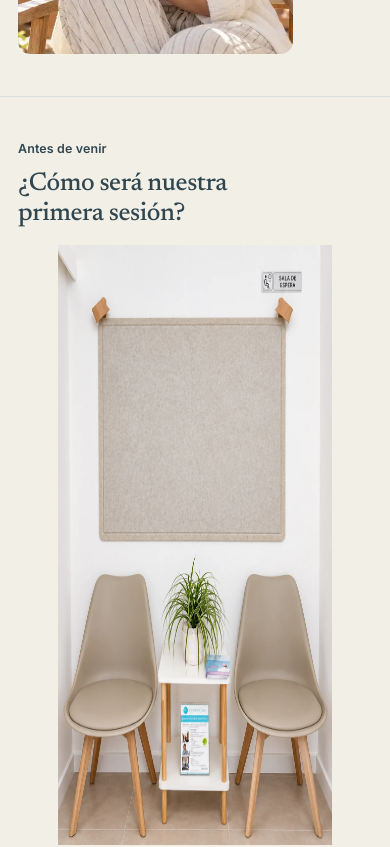
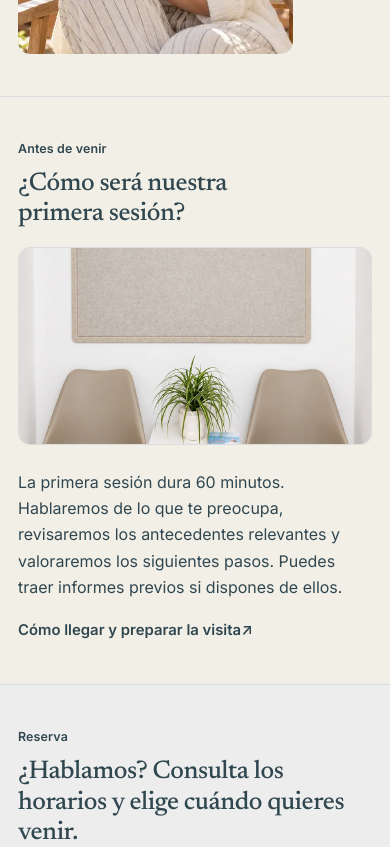
Before and after one commit to carolinasanchezgirona/Portfolio-Carolina, a Next.js app: page / in a window 390 px wide. Shown: the part 8220-9067 px from the top of the page. Built offline with nearby package versions, Linux system fonts and the light colour scheme.

Commit message:
Style first-visit photo across desktop and mobile

```diff
--- a/app/editorial.css
+++ b/app/editorial.css
@@ -1236,3 +1236,30 @@
   }
   .editorial-site .editorial-about-refined .editorial-about-photo img{max-height:345px;}
 }
+
+
+/* Imagen de acogida: primera visita, composición editorial responsive. */
+.editorial-site .editorial-first-visit-intro{min-width:0;}
+.editorial-site .editorial-first-visit-photo{
+  margin:22px 0 0;
+  max-width:100%;
+  overflow:hidden;
+  border-radius:12px;
+  border:1px solid #D9DDDE;
+}
+.editorial-site .editorial-first-visit-photo img{
+  display:block;
+  width:100%;
+  height:auto;
+  aspect-ratio:2.75/1;
+  object-fit:cover;
+  object-position:center;
+}
+@media(max-width:900px){
+  .editorial-site .editorial-first-visit-photo{max-width:620px;}
+  .editorial-site .editorial-first-visit-photo img{aspect-ratio:2.25/1;}
+}
+@media(max-width:680px){
+  .editorial-site .editorial-first-visit-photo{margin-top:18px;}
+  .editorial-site .editorial-first-visit-photo img{aspect-ratio:1.8/1;}
+}
```
